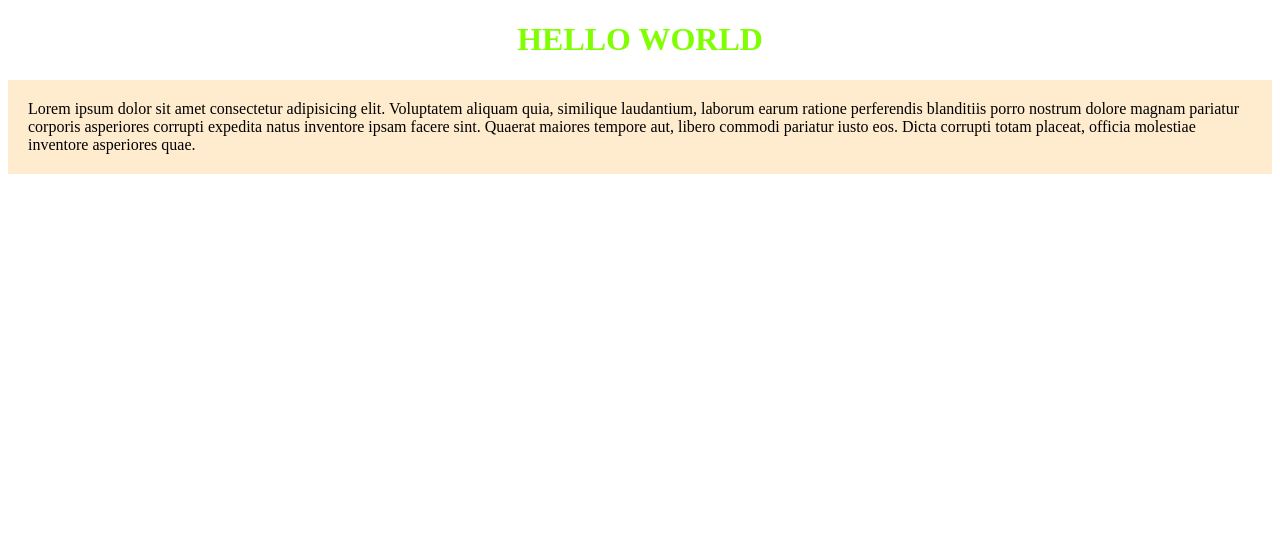
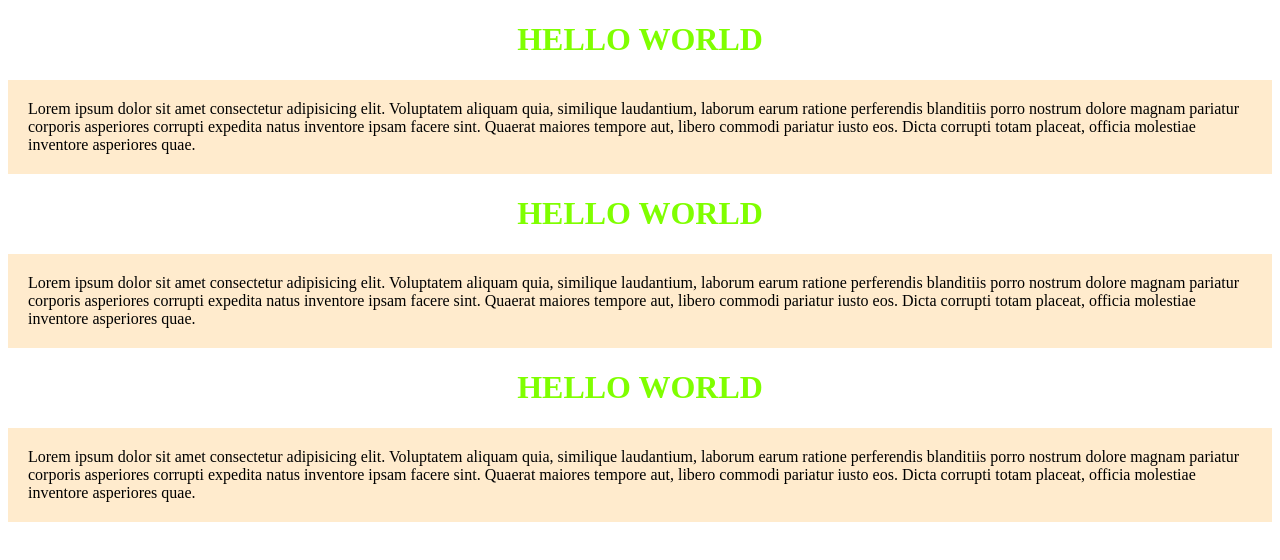
Before and after one commit to MannathSharmin/my-first-github-repo, a plain HTML site: page index.html in a window 1280 px wide. Drawn offline with Linux system fonts and the light colour scheme.

Commit message:
added the blog

```diff
--- a/index.html
+++ b/index.html
@@ -17,6 +17,8 @@
 </head>
 <body>
     <h1>HELLO WORLD</h1>
+    <p>Lorem ipsum dolor sit amet consectetur adipisicing elit. Voluptatem aliquam quia, similique laudantium, laborum earum ratione perferendis blanditiis porro nostrum dolore magnam pariatur corporis asperiores corrupti expedita natus inventore ipsam facere sint. Quaerat maiores tempore aut, libero commodi pariatur iusto eos. Dicta corrupti totam placeat, officia molestiae inventore asperiores quae.</p>  <h1>HELLO WORLD</h1>
+    <p>Lorem ipsum dolor sit amet consectetur adipisicing elit. Voluptatem aliquam quia, similique laudantium, laborum earum ratione perferendis blanditiis porro nostrum dolore magnam pariatur corporis asperiores corrupti expedita natus inventore ipsam facere sint. Quaerat maiores tempore aut, libero commodi pariatur iusto eos. Dicta corrupti totam placeat, officia molestiae inventore asperiores quae.</p>  <h1>HELLO WORLD</h1>
     <p>Lorem ipsum dolor sit amet consectetur adipisicing elit. Voluptatem aliquam quia, similique laudantium, laborum earum ratione perferendis blanditiis porro nostrum dolore magnam pariatur corporis asperiores corrupti expedita natus inventore ipsam facere sint. Quaerat maiores tempore aut, libero commodi pariatur iusto eos. Dicta corrupti totam placeat, officia molestiae inventore asperiores quae.</p>
 </body>
 </html>
```
